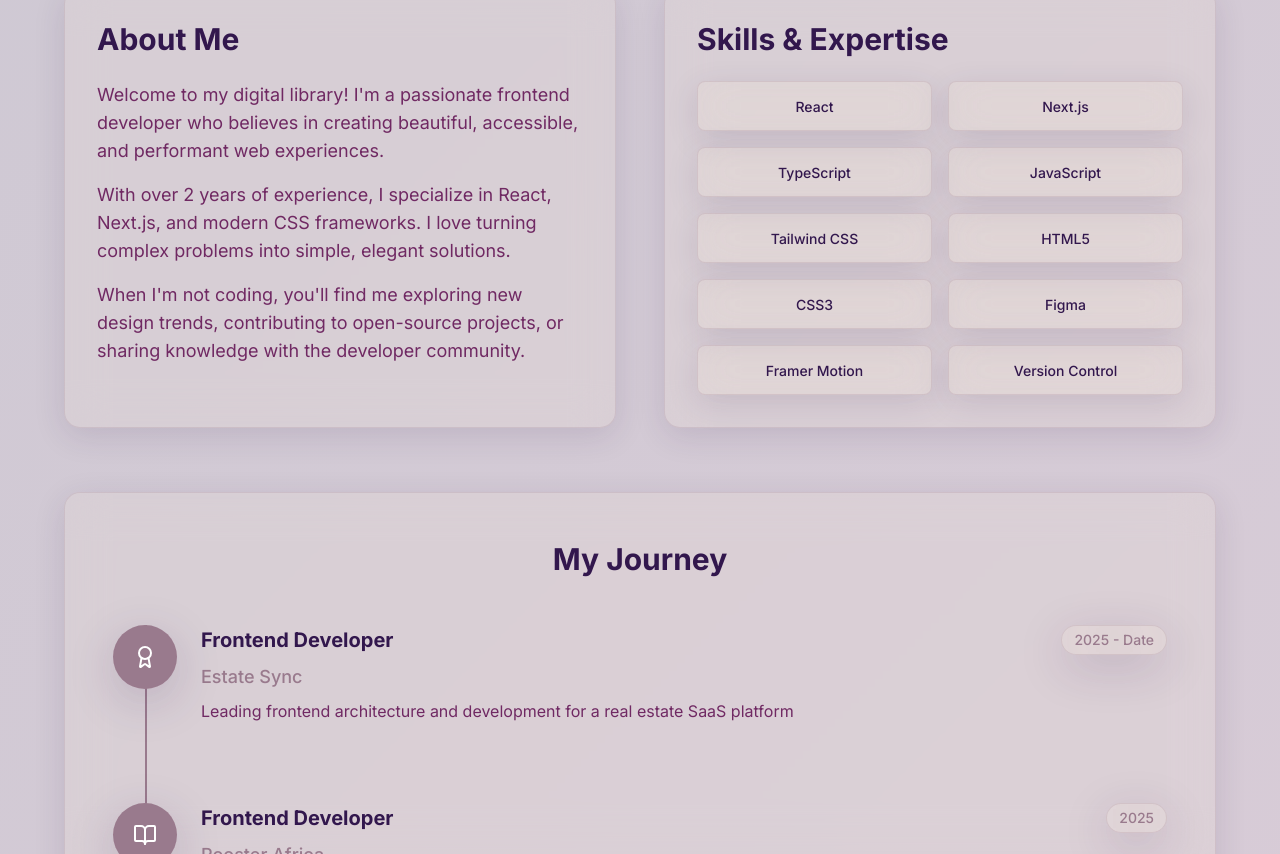
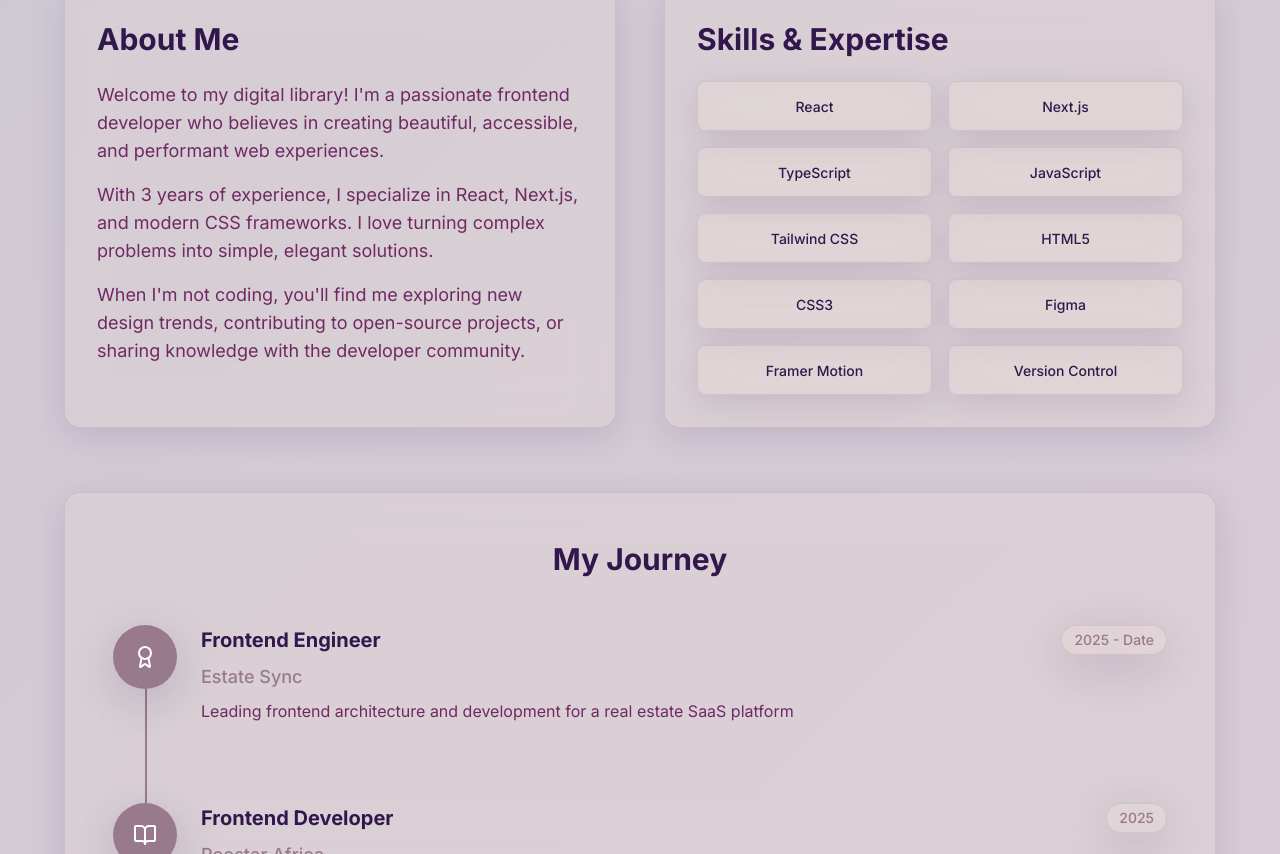
Before and after one commit to Chukwuderah/praevus-portfolio, a Next.js app: page /about in a window 1280 px wide. Shown: the part 364-1218 px from the top of the page. Built offline with nearby package versions, Linux system fonts and the light colour scheme; a web font is replaced by a local one.

Commit message:
feat(update): Slight UI and Logic changes

```diff
--- a/src/app/about/page.tsx
+++ b/src/app/about/page.tsx
@@ -9,7 +9,7 @@ import FloatingOrb from "@/components/shared/FloatingOrb";
 const timelineEvents = [
   {
     year: "2025 - Date",
-    title: "Frontend Developer",
+    title: "Frontend Engineer",
     company: "Estate Sync",
     description:
       "Leading frontend architecture and development for a real estate SaaS platform",
@@ -138,9 +138,9 @@ export default function About() {
                     accessible, and performant web experiences.
                   </p>
                   <p>
-                    With over 2 years of experience, I specialize in React,
-                    Next.js, and modern CSS frameworks. I love turning complex
-                    problems into simple, elegant solutions.
+                    With 3 years of experience, I specialize in React, Next.js,
+                    and modern CSS frameworks. I love turning complex problems
+                    into simple, elegant solutions.
                   </p>
                   <p>
                     When I&apos;m not coding, you&apos;ll find me exploring new
@@ -186,13 +186,13 @@ export default function About() {
             </motion.div>
           </div>
 
-          {/* Timeline */}
+          {/* My Journey */}
           <motion.div
             initial={{ opacity: 0, y: 30 }}
             animate={{ opacity: 1, y: 0 }}
             transition={{ delay: 0.7, duration: 0.8 }}
           >
-            <GlassCard className="p-8 md:p-12">
+            <GlassCard className="py-8 px-4 md:p-12">
               <h2
                 className="text-3xl font-bold mb-12 text-center"
                 style={{ color: "var(--text-primary)" }}
@@ -215,20 +215,45 @@ export default function About() {
                       <motion.div
                         key={event.year}
                         className="relative flex items-start space-x-6"
-                        initial={{ opacity: 0, x: -30 }}
-                        animate={{ opacity: 1, x: 0 }}
-                        transition={{ delay: 1 + index * 0.2, duration: 0.6 }}
+                        initial={{ opacity: 0, x: -50, y: 20 }}
+                        whileInView={{ opacity: 1, x: 0, y: 0 }}
+                        viewport={{ once: true, amount: 0.2 }}
+                        transition={{
+                          delay: index * 0.2,
+                          type: "spring",
+                          stiffness: 120,
+                          damping: 18,
+                        }}
                       >
                         {/* Timeline Icon */}
-                        <div
+                        <motion.div
                           className="flex items-center justify-center w-16 h-16 rounded-full glass-strong z-10"
                           style={{ backgroundColor: "var(--accent-primary)" }}
+                          initial={{ scale: 0.5, rotate: -20 }}
+                          whileInView={{ scale: 1, rotate: 0 }}
+                          viewport={{ once: true }}
+                          transition={{
+                            delay: index * 0.2 + 0.1,
+                            type: "spring",
+                            stiffness: 200,
+                            damping: 14,
+                          }}
                         >
                           <Icon className="w-6 h-6 text-white" />
-                        </div>
+                        </motion.div>
 
                         {/* Content */}
-                        <div className="flex-1 pb-8">
+                        <motion.div
+                          className="flex-1 pb-8"
+                          initial={{ opacity: 0, y: 20 }}
+                          whileInView={{ opacity: 1, y: 0 }}
+                          viewport={{ once: true }}
+                          transition={{
+                            delay: index * 0.2 + 0.15,
+                            duration: 0.6,
+                            ease: "easeOut",
+                          }}
+                        >
                           <div className="flex flex-col md:flex-row md:items-center md:justify-between mb-2">
                             <h3
                               className="text-xl font-bold"
@@ -237,7 +262,7 @@ export default function About() {
                               {event.title}
                             </h3>
                             <span
-                              className="text-sm font-medium px-3 py-1 rounded-full glass-strong"
+                              className="text-sm font-medium w-fit px-3 py-1 rounded-full glass-strong"
                               style={{ color: "var(--accent-primary)" }}
                             >
                               {event.year}
@@ -255,7 +280,7 @@ export default function About() {
                           >
                             {event.description}
                           </p>
-                        </div>
+                        </motion.div>
                       </motion.div>
                     );
                   })}
@@ -263,6 +288,7 @@ export default function About() {
               </div>
             </GlassCard>
           </motion.div>
+
           <motion.div
             initial={{ opacity: 0, y: 20 }}
             animate={{ opacity: 1, y: 0 }}
--- a/src/app/contact/page.tsx
+++ b/src/app/contact/page.tsx
@@ -100,7 +100,7 @@ export default function Contact() {
     setIsSubmitting(true);
 
     try {
-      const res = await fetch("/api/contact", {
+      const res = await fetch("https://formspree.io/f/xjkanylk", {
         method: "POST",
         headers: { "Content-Type": "application/json" },
         body: JSON.stringify(formData),
@@ -382,6 +382,12 @@ export default function Contact() {
                           </>
                         )}
                       </motion.button>
+                      <input
+                        type="hidden"
+                        name="_subject"
+                        value="New message from your portfolio site!"
+                      />
+                      <input type="hidden" name="_template" value="table" />
                     </Card3D>
                   </form>
                 </GlassCard>
--- a/src/app/projects/page.tsx
+++ b/src/app/projects/page.tsx
@@ -81,8 +81,8 @@ const projects = [
 const stats = [
   { number: `${projects.length}+`, label: "Projects" },
   { number: "50+", label: "Components" },
-  { number: "2+", label: "Years Experience" },
-  { number: "8+", label: "Technologies" },
+  { number: "3+", label: "Years Experience" },
+  { number: "20+", label: "Technologies" },
 ];
 
 const filters = ["All", "Featured", "Upcoming"];
@@ -235,6 +235,7 @@ export default function Projects() {
                           scale: hoveredProject === project.id ? 1.15 : 1,
                         }}
                         transition={{ duration: 0.6, ease: "easeOut" }}
+                        loading="lazy"
                       />
 
                       {/* Enhanced Spotlight Effect */}
--- a/src/components/layout/Navigation.tsx
+++ b/src/components/layout/Navigation.tsx
@@ -4,15 +4,7 @@ import React, { useState, useEffect } from "react";
 import Link from "next/link";
 import { usePathname } from "next/navigation";
 import { motion, AnimatePresence } from "framer-motion";
-import {
-  Home,
-  User,
-  Briefcase,
-  BookOpen,
-  Mail,
-  Menu,
-  X,
-} from "lucide-react";
+import { Home, User, Briefcase, BookOpen, Mail, Menu, X } from "lucide-react";
 import { ThemeToggle } from "@/components/shared/ThemeToggle";
 import { cn } from "@/lib/utils";
 
@@ -172,7 +164,7 @@ export default function Navigation() {
               initial={{ x: "100%" }}
               animate={{ x: 0 }}
               exit={{ x: "100%" }}
-              transition={{ type: "spring", stiffness: 100, damping: 20 }}
+              transition={{ type: "spring", stiffness: 100, damping: 20, duration: 0.3 }}
               className="fixed top-0 right-0 w-[70%] h-screen bg-[var(--bg-primary)] z-50 pl-8 pt-10 flex flex-col space-y-8"
             >
               <button
@@ -197,6 +189,9 @@ export default function Navigation() {
                           ? "text-[var(--accent-primary)]"
                           : "hover:text-white"
                       )}
+                      initial={{ opacity: 0, y: 20 }}
+                      animate={{ opacity: 1, y: 0 }}
+                      transition={{ delay: 0.05 * item.href.length }}
                       whileHover={{ scale: 1.1 }}
                       whileTap={{ scale: 0.95 }}
                     >
```
